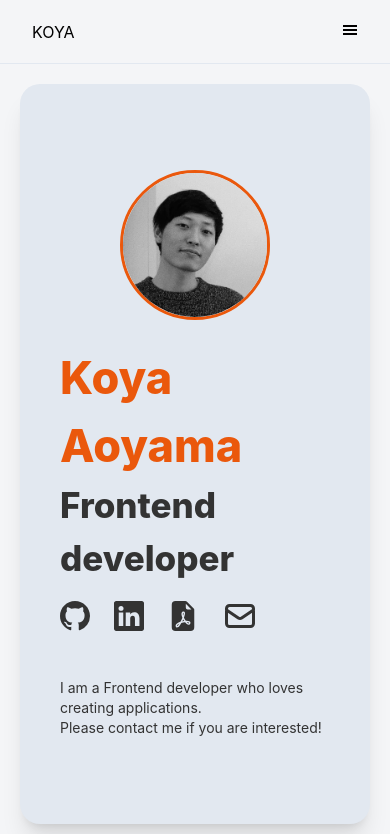
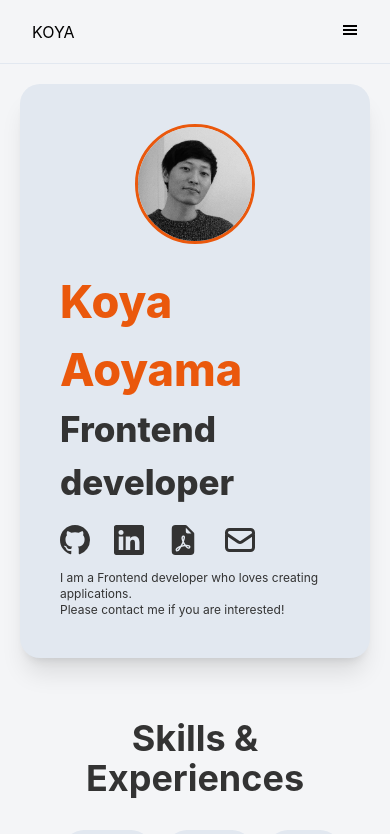
Before and after one commit to koyablue/portfolio, a Next.js app: page / in a window 390 px wide. Shown: the top 834 px of the page. Built offline with nearby package versions, Linux system fonts and the light colour scheme.

Commit message:
fix top section mobile view style

```diff
--- a/components/pages/main/top/index.tsx
+++ b/components/pages/main/top/index.tsx
@@ -47,7 +47,15 @@ const Top = () => {
     <>
       {/* hero container */}
       {/* lg:p-24 */}
-      <div className='flex items-center justify-center h-[calc(100vh_-_64px)] mt-[64px] p-5 lg:p-12'>
+      {/* h-[calc(100vh_-_64px)] */}
+      <div className={`
+          flex items-center justify-center
+          h-[calc(100%_-_64px)] w-full
+          mt-[64px] p-5
+          xs:h-[calc(100vh_-_64px)]
+          lg:p-12`
+        }
+      >
         {/* h-[calc(100% - 96px)] */}
         <div className={`
             flex flex-col justify-center items-center gap-6
@@ -67,7 +75,7 @@ const Top = () => {
         >
           {/* profile photo */}
           <section>
-            <div className='w-[150px] h-[150px] md:w-[250px] md:h-[250px] relative'>
+            <div className='w-[120px] h-[120px] md:w-[250px] md:h-[250px] relative'>
               <Image
                 src='/images/profile/me_monotone.png'
                 layout='fill'
@@ -95,7 +103,7 @@ const Top = () => {
             </div>
             {/* <p>Sometimes backend developer.</p> */}
             {/* links */}
-            <ul className='flex items-center gap-6 pb-1 mb-10'>
+            <ul className='flex items-center gap-6 pb-1 mb-2 md:mb-10'>
               <LinkListItem href={gitHubUrl}>
                 <BsGithub />
               </LinkListItem>
@@ -119,10 +127,10 @@ const Top = () => {
               </li>
             </ul>
             <div>
-              <p className='text-sm text-textMainDark md:text-xl'>
+              <p className='text-xs text-textMainDark xs:text-sm md:text-xl'>
                 I am a Frontend developer who loves creating applications.
               </p>
-              <p className='text-sm text-textMainDark md:text-xl'>
+              <p className='text-xs text-textMainDark xs:text-sm md:text-xl'>
                 Please contact me if you are interested!
               </p>
             </div>
```
